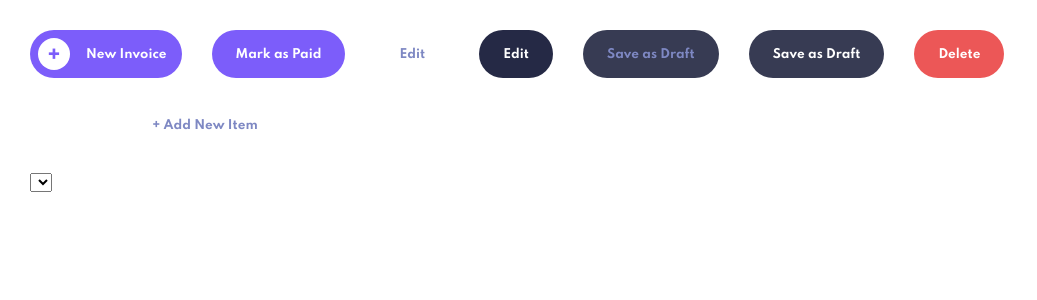
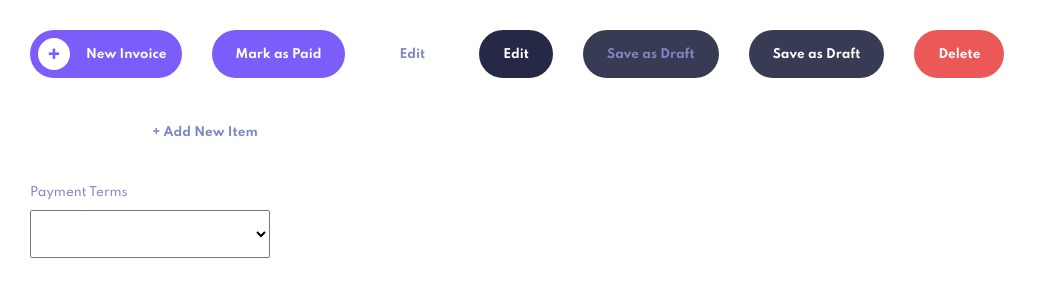
Before and after one commit to mcarreon/secret-components, a React (Create React App) app: page / in a window 1280 px wide. Shown: the top 300 px of the page, without its empty margins (0-1037 px from the left). Built offline with nearby package versions, Linux system fonts and the light colour scheme.

Commit message:
made constants more specific, added spreadable props

```diff
--- a/src/App.js
+++ b/src/App.js
@@ -4,6 +4,10 @@ import Dropdown from "./components/Dropdown";
 import "./assets/styles/pages/app.scss";
 
 function App() {
+  const labelConfig = {
+    labelTitle: "Payment Terms"
+  }
+
   return (
     <div className="App">
       <div className="buttons">
@@ -19,7 +23,7 @@ function App() {
         <Button text="+ Add New Item" color="light" wide/>
       </div>
       <div>
-        <Dropdown label="Net 30 Days"/>
+        <Dropdown labelConfig={labelConfig} />
       </div>
     </div>
   );
--- a/src/assets/styles/_constants.scss
+++ b/src/assets/styles/_constants.scss
@@ -1,33 +1,42 @@
-/* ***Colors*** */
+/* ***Btn Colors*** */
 // Default
-$colorDefault: #7C5dfa;
-$colorDefaultHover: #9277FF;
+$btnColorDefault: #7C5dfa;
+$btnColorDefaultHover: #9277FF;
 
 // Dark
-$colorDark: #252945;
-$colorDarkHover: #FFFFFF;
-$colorDarkAlt: #373B53;
-$colorDarkAltHover: #1E2139;
+$btnColorDark: #252945;
+$btnColorDarkHover: #FFFFFF;
+$btnColorDarkAlt: #373B53;
+$btnColorDarkAltHover: #1E2139;
 
 // Light
-$colorLight: #FFFFFF;
-$colorLightHover: #DFE3FA;
-$colorLightAlt: #373B53;
-$colorLightAltHover: #0C0E16;
+$btnColorLight: #FFFFFF;
+$btnColorLightHover: #DFE3FA;
+$btnColorLightAlt: #373B53;
+$btnColorLightAltHover: #0C0E16;
 
 // Danger
-$colorDanger: #EC5757;
-$colorDangerHover: #FF9797;
+$btnColorDanger: #EC5757;
+$btnColorDangerHover: #FF9797;
+
+/* ***Dropdown Colors*** */
+// Light
+$dropLight: #DFE3FA;
+$dropLightHover: #7C5DFA;
+
+// Dark
+$dropDark: #252945;
+$dropBGDark: #1E2139;
 
 /* ***Font Colors*** */
 // Light
-$colorFontLight: #FFFFFF;
-$colorFontLightAlt: #888EB0;
-$colorFontExtraLight: #DFE3FA;
+$fontColorLight: #FFFFFF;
+$fontColorLightAlt: #888EB0;
+$fontColorExtraLight: #DFE3FA;
 
 // Dark
-$colorFontDark: #000000;
-$colorFontDarkAlt: #7E88C3;
+$fontColorDark: #000000;
+$fontColorDarkAlt: #7E88C3;
 
 /* ***Transitions*** */
 $transitionDuration: .3s;
--- a/src/components/Button/Button.js
+++ b/src/components/Button/Button.js
@@ -6,7 +6,7 @@ import "./Button.scss";
 
 const Button = (props) => {
 
-  const { text, child, color, wide, add, className, onClick} = props;
+  const { text, child, color, wide, add, className, onClick, ...spreadableProps} = props;
 
   const classes = clsx(
     {
@@ -28,7 +28,7 @@ const Button = (props) => {
     <button
       className={classes}
       onClick={onClick}
-      {...props}
+      {...spreadableProps}
     >
       {add ? addIcon : <></>}
       {child == null ? text : child}
--- a/src/components/Button/Button.scss
+++ b/src/components/Button/Button.scss
@@ -2,6 +2,7 @@
 @import '../../assets/styles/constants';
 
 $addIconSize: 32px;
+$btnMinHeight: 48px;
 
 // Reset the css
 button {
@@ -13,7 +14,7 @@ button {
 button {
   align-items: center;
   border-radius: 24px;
-  color: $colorFontLight;
+  color: $fontColorLight;
   cursor: pointer;
   display: flex;
   font-family: $spartan;
@@ -22,6 +23,7 @@ button {
   flex-direction: row;
   justify-content: center;
   line-height: 1px;
+  min-height: $btnMinHeight;
   padding: 17px 24px;
   transition-duration: $transitionDuration;
 }
@@ -30,7 +32,7 @@ button {
 .add-icon {
   background-color: #FFFFFF;
   border-radius: 50%;
-  color: $colorDefault;
+  color: $btnColorDefault;
   display: block;
   font-size: 20px;
   height: $addIconSize;
@@ -41,7 +43,7 @@ button {
   width: $addIconSize;
 
   &:hover {
-    background-color: $colorDefaultHover;
+    background-color: $btnColorDefaultHover;
   }
 }
 
@@ -51,58 +53,58 @@ button {
 
 // Default
 .btn-default {
-  background-color: $colorDefault;
+  background-color: $btnColorDefault;
 
   &:hover {
-    background-color: $colorDefaultHover;
+    background-color: $btnColorDefaultHover;
   }
 }
 
 // Light
 .btn-light {
-  background-color: $colorLight;
-  color: $colorFontDarkAlt;
+  background-color: $btnColorLight;
+  color: $fontColorDarkAlt;
 
   &:hover {
-    background-color: $colorLightHover;
+    background-color: $btnColorLightHover;
   }
 }
 
 // Light Alternate
 .btn-light-alt {
-  background-color: $colorLightAlt;
-  color: $colorFontDarkAlt;
+  background-color: $btnColorLightAlt;
+  color: $fontColorDarkAlt;
 
   &:hover {
-    background-color: $colorLightAltHover;
+    background-color: $btnColorLightAltHover;
   }
 }
 
 // Dark
 .btn-dark {
-  background-color: $colorDark;
+  background-color: $btnColorDark;
 
   &:hover {
-    background-color: $colorDarkHover;
-    color: $colorFontExtraLight;
+    background-color: $btnColorDarkHover;
+    color: $fontColorExtraLight;
   }
 }
 
 // Dark Alternate
 .btn-dark-alt {
-  background-color: $colorDarkAlt;
+  background-color: $btnColorDarkAlt;
 
   &:hover {
-    background-color: $colorDarkAltHover;
+    background-color: $btnColorDarkAltHover;
   }
 }
 
 // Danger
 .btn-danger {
-  background-color: $colorDanger;
+  background-color: $btnColorDanger;
 
   &:hover {
-    background-color: $colorDangerHover;
+    background-color: $btnColorDangerHover;
   }
 }
 
--- a/src/components/Dropdown/Dropdown.js
+++ b/src/components/Dropdown/Dropdown.js
@@ -5,18 +5,26 @@ import clsx from "clsx";
 import "./Dropdown.scss";
 
 const Dropdown = (props) => {
-  const {className, dark, options, label, labelTitle, labelInline} = props;
+  const { className, options, dark, label = true, labelConfig = {}, ...spreadableProps } = props
+
+  const { labelTitle, labelInline = false, className: labelClassName} = labelConfig
 
   const classes = clsx({
     "dropdown-light": true,
     "dropdown-dark": dark,
-  }, className);
+  }, className)
+
+  const labelClasses = clsx({
+    "labelInline": labelInline
+  }, labelClassName)
+
+  const labelEl = <label className={labelClasses}>{labelTitle}</label>
 
   return (
-    <div>
-      <label>{labelTitle}</label>
-      <select className={classes} {...props}></select>
-    </div>
+    <>
+      {label ? labelEl : <></>}
+      <select className={classes} {...spreadableProps}></select>
+    </>
   );
 };
 
@@ -24,9 +32,11 @@ Dropdown.propTypes = {
   className: PropTypes.string,
   dark: PropTypes.bool,
   options: PropTypes.array,
-  label: PropTypes.string,
-  labelTitle: PropTypes.string,
-  labelInline: PropTypes.bool
+  label: PropTypes.bool,
+  labelConfig: PropTypes.shape({
+    labelTitle: PropTypes.string,
+    labelInline: PropTypes.bool
+  }),
 };
 
 export default Dropdown;
--- a/src/components/Dropdown/Dropdown.scss
+++ b/src/components/Dropdown/Dropdown.scss
@@ -0,0 +1,19 @@
+@import '../../assets/styles/fonts';
+@import '../../assets/styles/constants';
+
+$ddBoxHeight: 48px;
+$ddBoxMinWidth: 240px;
+
+label {
+  display: block;
+  color: $fontColorDarkAlt;
+  font-family: $spartan;
+  font-size: 12px;
+  margin-bottom: 10px;
+}
+
+select {
+  height: $ddBoxHeight;
+  min-width: $ddBoxMinWidth;
+  padding: 16px 16px 16px 20px;
+}
```
